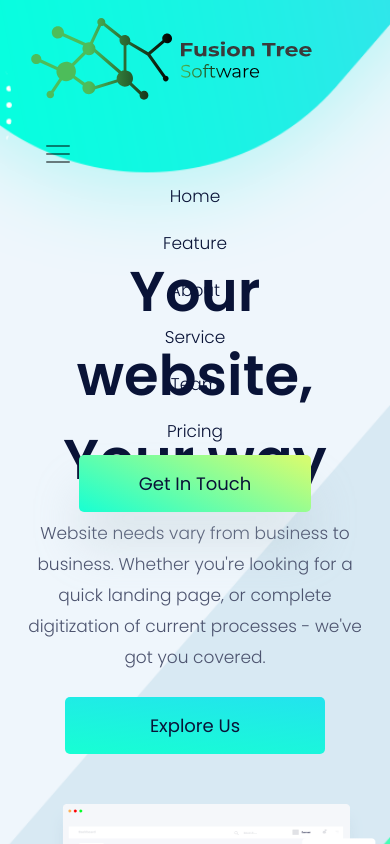
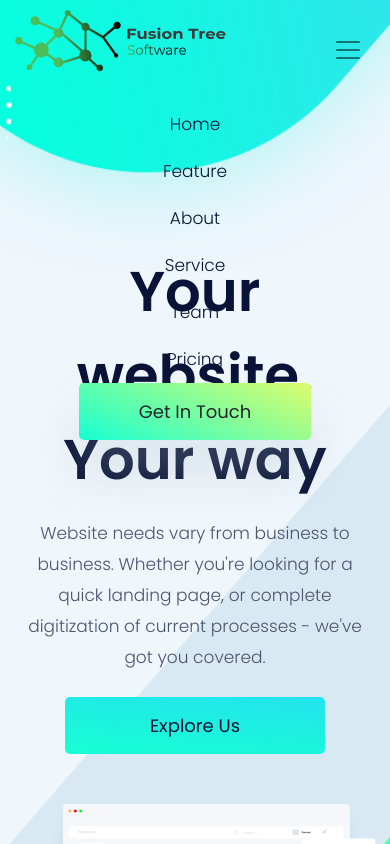
Before and after one commit to jakes-slabbert/fusion-tree, an Angular app: page / in a window 390 px wide. Both pictures are taken after a click on the button "Toggle navigation". Shown: the top 844 px of the page. Built offline with nearby package versions, Linux system fonts and the light colour scheme.

Commit message:
Mobile readier

```diff
--- a/src/app/app.component.html
+++ b/src/app/app.component.html
@@ -12,28 +12,28 @@
           <span class="navbar-toggler-icon"></span>
         </button>
         <!-- navbar -->
-        <div class="collapse navbar-collapse text-center" id="navbar">
+        <div class="collapse navbar-collapse text-center" id="navbar" [ngClass]="{'nav-burger-bg': isScrolled}">
           <ul class="navbar-nav ml-auto">
             <li class="nav-item">
-              <a class="nav-link" href="index.html">Home</a>
+              <a class="nav-link page-scroll" (click)="scrollToElement(home)" data-toggle="collapse" data-target="#navbar">Home</a>
             </li>
             <li class="nav-item">
-              <a class="nav-link page-scroll" (click)="scrollToElement(feature)">Feature</a>
+              <a class="nav-link page-scroll" (click)="scrollToElement(feature)" data-toggle="collapse" data-target="#navbar">Feature</a>
             </li>
             <li class="nav-item">
-              <a class="nav-link" href="about.html">About</a>
+              <a class="nav-link page-scroll" (click)="scrollToElement(about)" data-toggle="collapse" data-target="#navbar">About</a>
             </li>
             <li class="nav-item">
-              <a class="nav-link" href="service.html">Service</a>
+              <a class="nav-link page-scroll" (click)="scrollToElement(service)" data-toggle="collapse" data-target="#navbar">Service</a>
             </li>
             <li class="nav-item">
-              <a class="nav-link page-scroll" href="#team">Team</a>
+              <a class="nav-link page-scroll" (click)="scrollToElement(team)" data-toggle="collapse" data-target="#navbar">Team</a>
             </li>
             <li class="nav-item">
-              <a class="nav-link page-scroll" href="#pricing">Pricing</a>
+              <a class="nav-link page-scroll" (click)="scrollToElement(pricing)" data-toggle="collapse" data-target="#navbar">Pricing</a>
             </li>
             <li class="nav-item">
-              <a class="btn btn-primary ml-lg-3 primary-shadow" href="contact.html">Get in touch</a>
+              <a class="btn btn-primary ml-lg-3 primary-shadow" (click)="scrollToElement(contact)" data-toggle="collapse" data-target="#navbar">Get in touch</a>
             </li>
           </ul>
           <!-- <a href="#" class="btn btn-primary ml-lg-3 primary-shadow">Try Free</a> -->
@@ -44,7 +44,7 @@
   <!-- /navigation -->
 
   <!-- hero area -->
-  <section class="hero-section hero" data-background="" style="background-image: url(assets/images/hero-area/banner-bg.png);">
+  <section #home id="home" class="hero-section hero" data-background="" style="background-image: url(assets/images/hero-area/banner-bg.png);">
     <div class="container">
       <div class="row">
         <div class="col-lg-12 text-center zindex-1">
@@ -140,7 +140,7 @@
   <!-- /feature -->
 
   <!-- marketing -->
-  <section class="section-lg seo">
+  <section class="section-lg seo" #about id="about">
     <div class="container">
       <div class="row">
         <div class="col-md-6">
@@ -169,7 +169,7 @@
   <!-- /marketing -->
 
   <!-- service -->
-  <section class="section-lg service">
+  <section class="section-lg service" #service id="service">
     <div class="container">
       <div class="row justify-content-between">
         <div class="col-md-5 order-2 order-md-1">
@@ -199,7 +199,7 @@
   <!-- /service -->
 
   <!-- team -->
-  <section class="section-lg team" id="team">
+  <section class="section-lg team" #team id="team">
     <div class="container-fluid">
       <div class="row">
         <div class="col-lg-12 text-center">
@@ -291,7 +291,7 @@
   <!-- /team -->
 
   <!-- pricing -->
-  <section class="section-lg pb-0 pricing" id="pricing">
+  <section class="section-lg pb-0 pricing" #pricing id="pricing">
     <div class="container">
       <div class="row">
         <div class="col-lg-12 text-center">
@@ -368,7 +368,7 @@
   <!-- /client logo slider -->
 
   <!-- newsletter -->
-  <section class="newsletter">
+  <section #contact id="contact" class="newsletter">
     <div class="container">
       <div class="row">
         <div class="col-lg-12 text-center">
--- a/src/app/app.component.scss
+++ b/src/app/app.component.scss
@@ -1,6 +1,6 @@
 .logo-object svg {
     height: 100%;
-    width: 100%;
+    width: 225px;
 
 }
 
@@ -8,6 +8,14 @@
     margin-top: 10px;
 }
 
+.navbar {
+    padding: 0 !important;
+}
+
 .navbar-brand {
     padding-top: 0 !important;
 }
+
+.navbar-collapse .text-center .collapse .show {
+    background: inherit;
+}
--- a/src/assets/styles/_common.scss
+++ b/src/assets/styles/_common.scss
@@ -1,6 +1,32 @@
 body {
   background-color: $body-color;
   overflow-x: hidden;
+  overflow-y: auto;
+  direction: ltr;
+  scrollbar-color: rgb(77, 189, 90) #000;
+  scrollbar-width: thin;
+}
+
+body::-webkit-scrollbar {
+  width: 20px;
+}
+
+body::-webkit-scrollbar-track {
+  background-color: transparent;
+  // border-radius: 100px;
+}
+
+body::-webkit-scrollbar-thumb {
+  border-radius: 100px;
+  border: 5px solid transparent;
+  background-clip: content-box;
+  background-image: linear-gradient(rgb(77, 189, 90), #000);
+}
+
+@media screen and (max-width: 768px){
+  ::-webkit-scrollbar {
+      -webkit-appearance: none;
+  }
 }
 
 ::selection {
--- a/src/assets/styles/templates/_homepage.scss
+++ b/src/assets/styles/templates/_homepage.scss
@@ -1,3 +1,4 @@
+
 .feature {
   position: relative;
 
--- a/src/assets/styles/templates/_navigation.scss
+++ b/src/assets/styles/templates/_navigation.scss
@@ -25,6 +25,11 @@
   }
 }
 
+.nav-burger-bg {
+  background-color: $white;
+  transition: 0.35s ease;
+}
+
 .nav-item {
   padding: 20px 10px;
   @include desktop {
```
